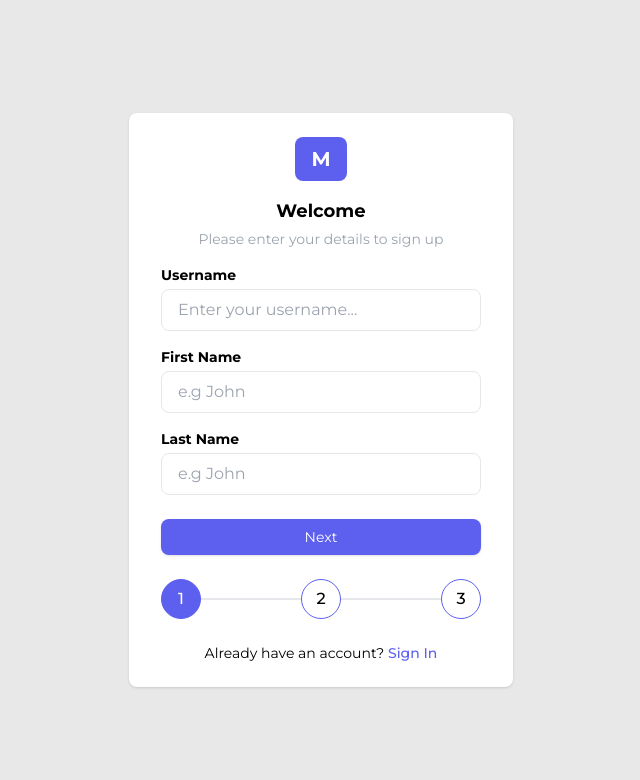
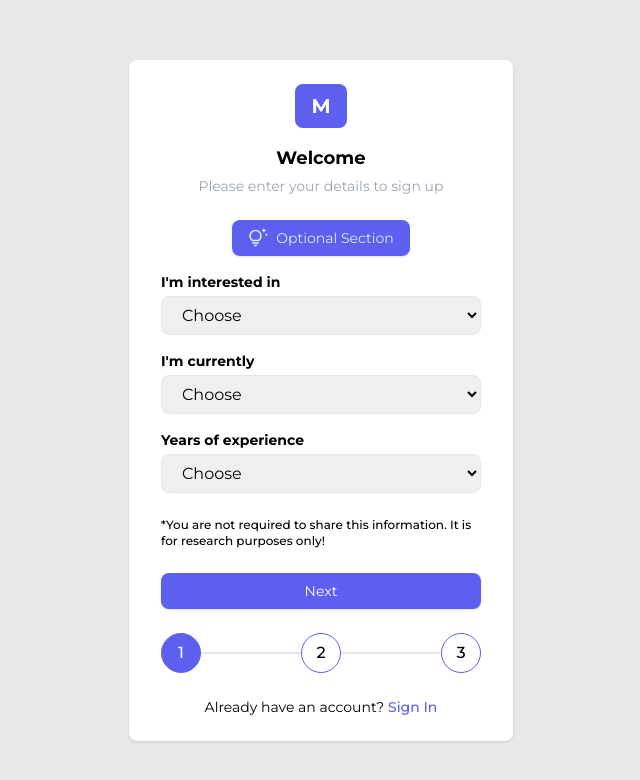
Before and after one commit to marionikolov17/Portfolio-Builder, a React (Vite) app in the folder client/: page /register in a window 1280 px wide. Shown: the top 780 px of the page, without its empty margins (319-959 px from the left). Built offline with nearby package versions, Linux system fonts and the light colour scheme.

Commit message:
Create register page second step section

```diff
--- a/client/src/pages/Register/Register.jsx
+++ b/client/src/pages/Register/Register.jsx
@@ -1,6 +1,7 @@
 /* eslint-disable react/no-unescaped-entities */
 import { useState } from "react";
 import { IoMdEye, IoMdEyeOff } from "react-icons/io";
+import { MdOutlineTipsAndUpdates } from "react-icons/md";
 import { Link } from "react-router-dom";
 
 export default function Register() {
@@ -17,7 +18,7 @@ export default function Register() {
                     <h4 className="mt-4 font-bold text-lg">Welcome</h4>
                     <p className="mt-1 text-sm text-gray-400">Please enter your details to sign up</p>
                     {/* First Step inputs */}
-                    <div className="w-full flex flex-col items-center">
+                    <div className="w-full hidden flex-col items-center">
                         {/* Username */}
                         <div className="mt-4 w-full">
                             <label htmlFor="username" className="block text-sm font-bold">Username</label>
@@ -51,6 +52,65 @@ export default function Register() {
                                 className="py-2 px-4 w-full outline-none rounded-lg border mt-1 transition duration-300 focus:ring-2 focus:ring-primaryBlue"
                             />
                         </div>
+                        <button
+                            type="button"
+                            className="mt-6 w-full py-2 flex justify-center text-sm bg-primaryBlue text-white rounded-lg shadow transition duration-300 hover:ring-1 hover:ring-primaryBlue"
+                        >
+                            Next
+                        </button>
+                    </div>
+                    {/* Second Step inputs */}
+                    <div className="w-full flex flex-col items-center">
+                        <div className="bg-primaryBlue py-2 px-4 flex items-center mt-6 rounded-lg shadow">
+                            <MdOutlineTipsAndUpdates className="me-2 text-xl text-blue-100"/>
+                            <p className="text-blue-100 text-sm">Optional Section</p>
+                        </div>
+                        {/* Interest */}
+                        <div className="mt-4 w-full">
+                            <label htmlFor="interested" className="block text-sm font-bold">I'm interested in</label>
+                            <select
+                                id="interested"
+                                required
+                                className="py-2 px-4 w-full outline-none rounded-lg border mt-1 transition duration-300 focus:ring-2 focus:ring-primaryBlue"
+                            >
+                                <option value="" defaultValue="">Choose</option>
+                                <option value="Front-End">Front-End Development</option>
+                                <option value="Back-End">Back-End Development</option>
+                                <option value="Mobile">Mobile Development</option>
+                                <option value="Desktop">Desktop Development</option>
+                                <option value="Other">Other</option>
+                            </select>
+                        </div>
+                        {/* Employment */}
+                        <div className="mt-4 w-full">
+                            <label htmlFor="employment" className="block text-sm font-bold">I'm currently</label>
+                            <select
+                                id="employment"
+                                required
+                                className="py-2 px-4 w-full outline-none rounded-lg border mt-1 transition duration-300 focus:ring-2 focus:ring-primaryBlue"
+                            >
+                                <option value="" defaultValue="">Choose</option>
+                                <option value="Employed">Employed</option>
+                                <option value="Unemployed">Unemployed</option>
+                            </select>
+                        </div>
+                        {/* Years of experience */}
+                        <div className="mt-4 w-full">
+                            <label htmlFor="experienceYears" className="block text-sm font-bold">Years of experience</label>
+                            <select
+                                id="experienceYears"
+                                required
+                                className="py-2 px-4 w-full outline-none rounded-lg border mt-1 transition duration-300 focus:ring-2 focus:ring-primaryBlue"
+                            >
+                                <option value="" defaultValue="">Choose</option>
+                                <option value="0">0</option>
+                                <option value="1-3">1-3</option>
+                                <option value="3-5">3-5</option>
+                                <option value="5-10">5-10</option>
+                                <option value="10+">10+</option>
+                            </select>
+                        </div>
+                        <p className="mt-6 text-xs font-medium">*You are not required to share this information. It is for research purposes only!</p>
                         <button
                             type="button"
                             className="mt-6 w-full py-2 flex justify-center text-sm bg-primaryBlue text-white rounded-lg shadow transition duration-300 hover:ring-1 hover:ring-primaryBlue"
```
